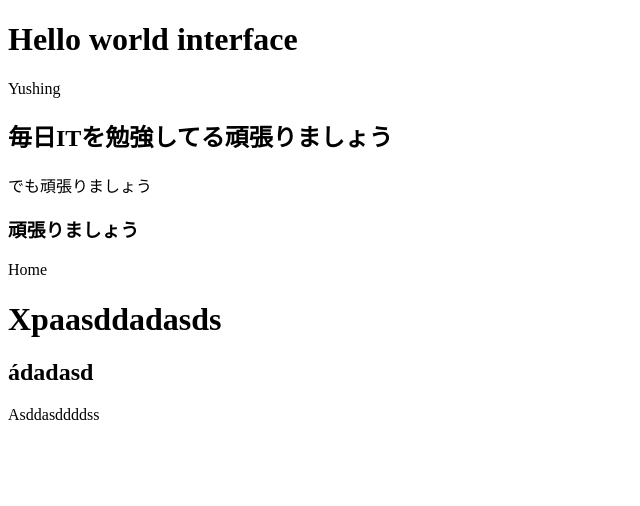
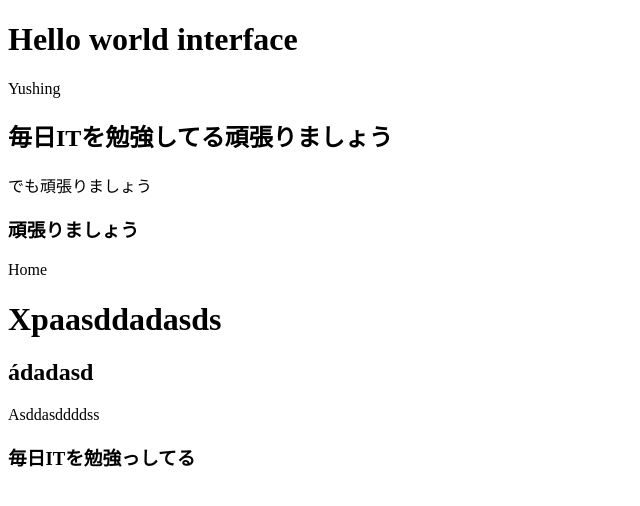
Before and after one commit to HuuHungg/New4, a plain HTML site: page index.html in a window 1280 px wide. Shown: the whole page, without its empty margins (0-640 px from the left). Drawn offline with Linux system fonts and the light colour scheme.

Commit message:
add file modifile

```diff
--- a/index.html
+++ b/index.html
@@ -15,5 +15,6 @@
     <h1>Xpaasddadasds</h1>
     <h2>ádadasd</h2>
     <p>Asddasddddss</p>
+    <h3>毎日ITを勉強っしてる</h3>
   </body>
 </html>
```
